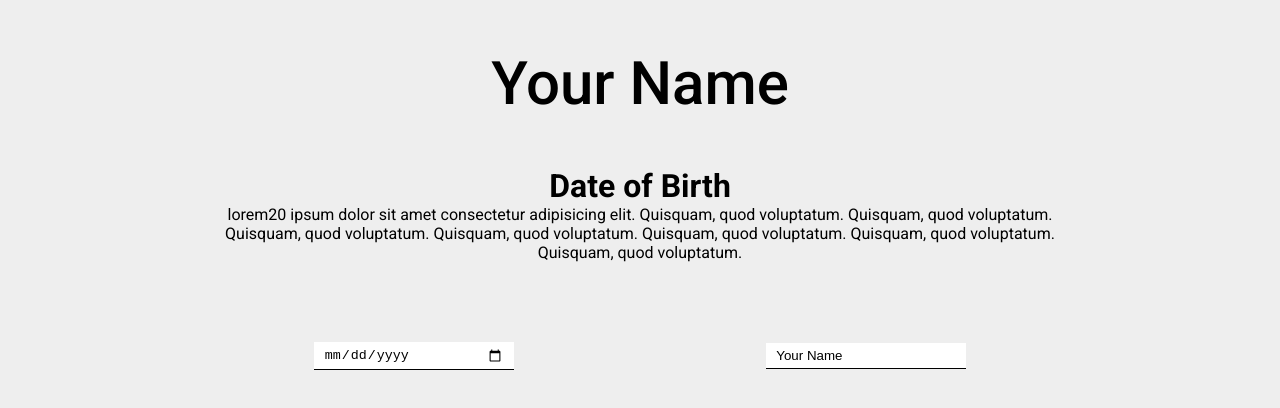
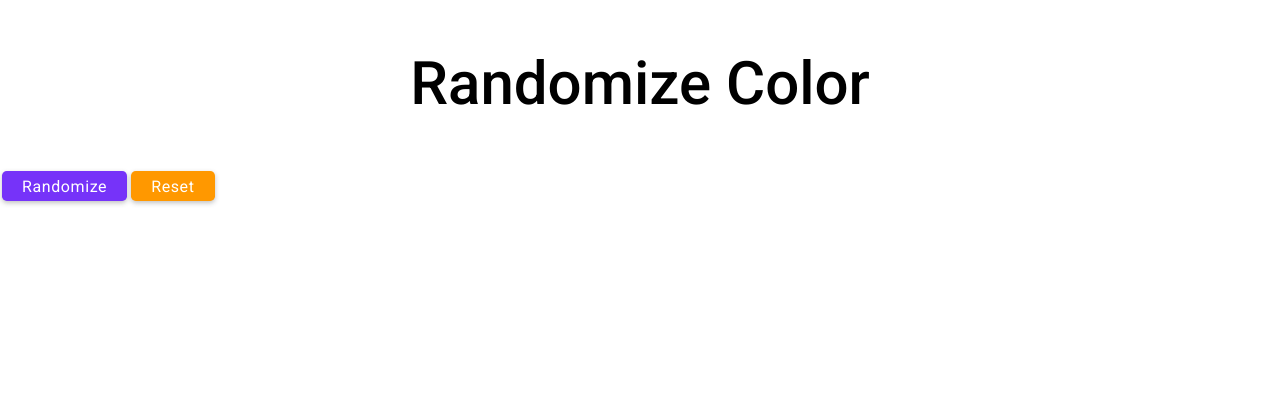
Before and after one commit to ayadgu/project-sandbox, a React (Create React App) app: page / in a window 1280 px wide. Shown: the top 408 px of the page. Built offline with nearby package versions, Linux system fonts and the light colour scheme.

Commit message:
02 randomize color

```diff
--- a/src/App.js
+++ b/src/App.js
@@ -1,10 +1,12 @@
 import "./App.css";
 import EsignatureApp from "./projects/01-e-signature-app/EsignatureApp";
+import RandomizeColor from "./projects/02-color-project/RandomizeColor";
 
 function App() {
   return (
     <div className="App">
-      <EsignatureApp />
+      {/* <EsignatureApp /> */}
+      <RandomizeColor />
     </div>
   );
 }
--- /dev/null
+++ b/src/projects/02-color-project/RandomizeColor.jsx
@@ -0,0 +1,31 @@
+import React from "react";
+import Title from "../components/Title";
+
+export default function RandomizeColor() {
+  const rainbow = "bg-gradient-to-r from-red-500 via-yellow-500 to-green-500";
+
+  return (
+    <div className="RandomizeColor">
+      <Title classes={"mb-3"} text={"Randomize Color"} />
+      <button
+        onClick={() => {
+          let randomColor = `#${Math.floor(Math.random() * 16777215).toString(
+            16
+          )}`;
+          document.body.style.backgroundColor = randomColor;
+        }}
+        className={`${rainbow} btn btn-primary mb-3`}
+      >
+        Randomize
+      </button>
+      <button
+        onClick={() => {
+          document.body.style.backgroundColor = "#fff"; // Reset to white
+        }}
+        className="btn btn-secondary"
+      >
+        Reset
+      </button>
+    </div>
+  );
+}
--- a/src/projects/components/Title.jsx
+++ b/src/projects/components/Title.jsx
@@ -2,7 +2,7 @@ import React from "react";
 
 export default function Title({ text, classes }) {
   return (
-    <h1 className={!classes ? "title text-center" : classes}>
+    <h1 className={!classes ? "title" : classes && "title text-center"}>
       {text ? text : "Default Title"}
     </h1>
   );
```
